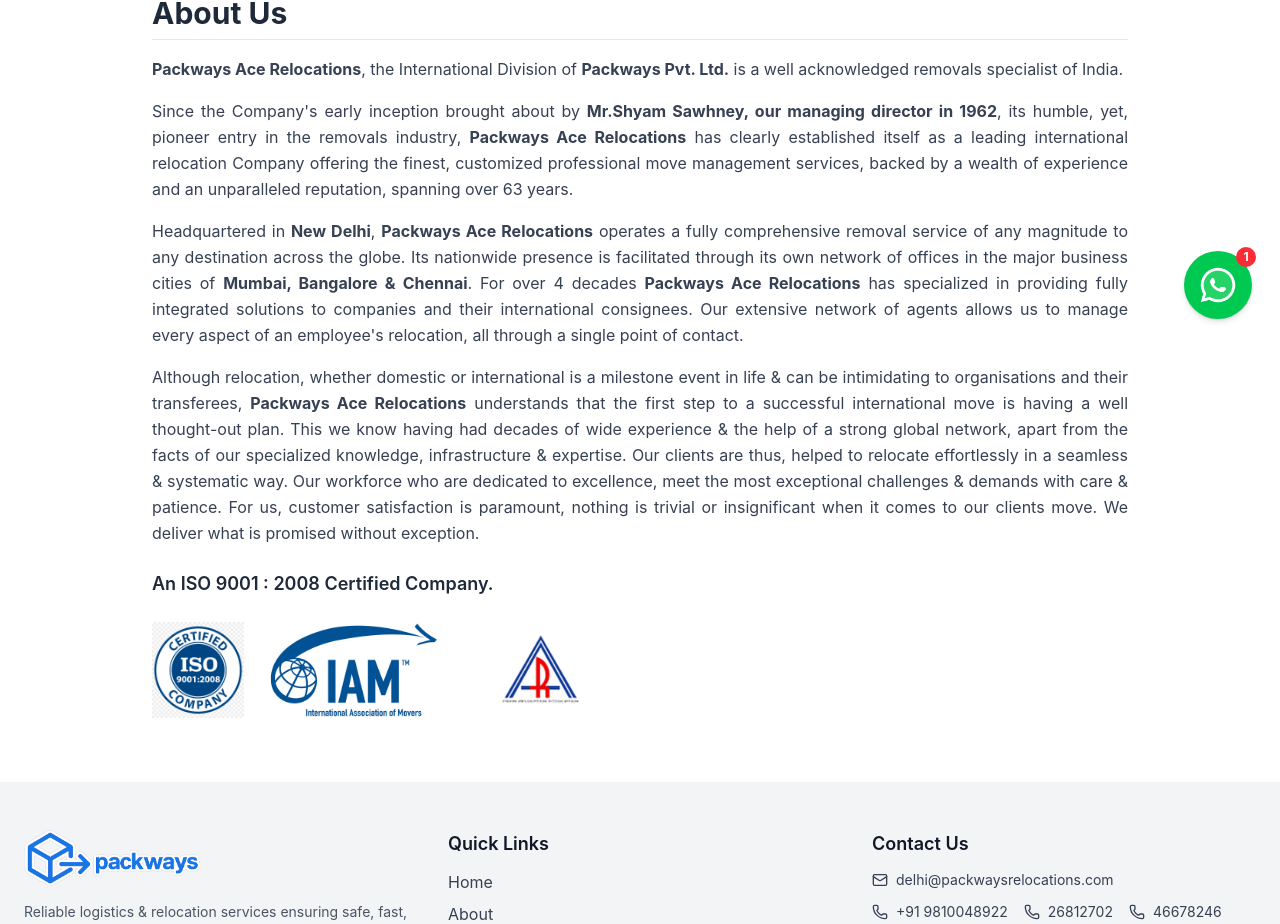
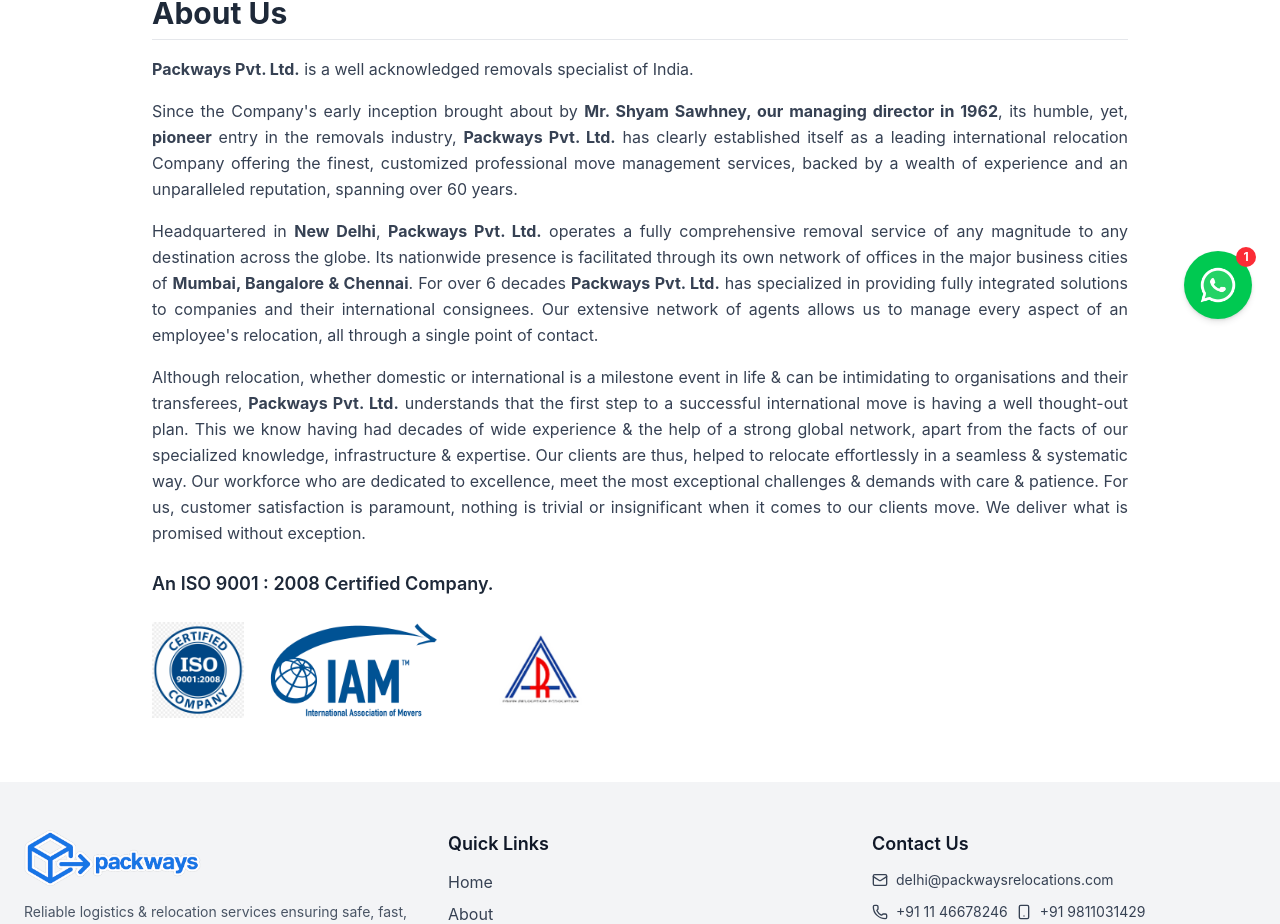
Before and after one commit to Kk-0010/packways, a React (Vite) app in the folder client/: page /about in a window 1280 px wide. Shown: the part 453-1377 px from the top of the page. Built offline with nearby package versions, Linux system fonts and the light colour scheme.

Commit message:
Content Update

```diff
--- a/client/src/components/Footer/Footer.jsx
+++ b/client/src/components/Footer/Footer.jsx
@@ -3,6 +3,7 @@
 import {
   Mail,
   Phone,
+  Smartphone,
   MapPin,
   Linkedin,
   Twitter,
@@ -81,12 +82,26 @@
                 {FOOTER_CONTACTS.email}
               </Link>
             </li>
-            <li className="flex flex-wrap gap-4">
-              {FOOTER_CONTACTS.phones.map((phone, index) => (
-                <div key={index} className="flex items-center gap-2">
-                  <Phone size={16} />
-                  <Link to={`tel:${phone}`} className="hover:text-blue-600">
-                    {phone}
+            <li className="flex flex-wrap gap-2">
+              {/* Telephone Numbers */}
+              {FOOTER_CONTACTS.phones.map((tel, index) => (
+                <div key={`tel-${index}`} className="flex items-center gap-2">
+                  <Phone size={16} /> {/* Landline Icon */}
+                  <Link to={`tel:${tel}`} className="hover:text-blue-600">
+                    {tel}
+                  </Link>
+                </div>
+              ))}
+
+              {/* Mobile Numbers */}
+              {FOOTER_CONTACTS.mobiles.map((mobile, index) => (
+                <div
+                  key={`mobile-${index}`}
+                  className="flex items-center gap-2"
+                >
+                  <Smartphone size={16} /> {/* Mobile Icon */}
+                  <Link to={`tel:${mobile}`} className="hover:text-blue-600">
+                    {mobile}
                   </Link>
                 </div>
               ))}
--- a/client/src/constants.js
+++ b/client/src/constants.js
@@ -1,5 +1,15 @@
 import { Avatar, AvatarImage } from "@radix-ui/react-avatar";
-import { Phone, Smartphone, Mail, Globe, MapPin,Linkedin, Twitter, Facebook, Instagram } from "lucide-react";
+import {
+  Phone,
+  Smartphone,
+  Mail,
+  Globe,
+  MapPin,
+  Linkedin,
+  Twitter,
+  Facebook,
+  Instagram,
+} from "lucide-react";
 import ISOLogo from "./assets/aboutUs/iso-logo.jpg";
 import IAMLogo from "./assets/aboutUs/iam-logo.png";
 import ARALogo from "./assets/aboutUs/ara-logo.png";
@@ -314,7 +324,6 @@
     feedback:
       "Excellent job. It was executed very well & the staff was very helpful & courteous.",
   },
-
 ];
 
 // FOOTER CONSTANTS
@@ -329,7 +338,8 @@
 // Contact Details
 export const FOOTER_CONTACTS = {
   email: "delhi@packwaysrelocations.com",
-  phones: ["+91 9810048922", "26812702", "46678246"],
+  phones: ["+91 11 46678246"], // Landline (Telephone)
+  mobiles: ["+91 9811031429", "+91 9810014196", "+91 9810017395"], // Mobile Numbers
   address:
     "B - 275, Okhla Industrial Area, Phase-I New Delhi - 110 020 [INDIA]",
 };
@@ -352,12 +362,13 @@
     mobile: "+91 9810048922",
     email: "delhi@packwaysrelocations.com",
     website: "www.packwaysrelocations.com",
-    note: "All Rates Enquiries Should be Directed to Our Corporate Office In New Delhi Irrespective Of Origin/ Destination Of Shipment In India."
+    note: "All Rates Enquiries Should be Directed to Our Corporate Office In New Delhi Irrespective Of Origin/ Destination Of Shipment In India.",
   },
   {
     city: "MUMBAI",
     company: "Packways Pvt. Ltd.",
-    address: "C 5, Ansa Industrial Estate, Saki Vihar Road, Andheri (East), Mumbai 400072",
+    address:
+      "C 5, Ansa Industrial Estate, Saki Vihar Road, Andheri (East), Mumbai 400072",
     tel: "(91-22) 28473064",
     mobile: "+91 9619343155",
     email: "mumbai@packwaysrelocations.com",
--- a/client/src/pages/About/About.jsx
+++ b/client/src/pages/About/About.jsx
@@ -23,48 +23,50 @@
 
         {/* Paragraphs */}
         <p className="text-justify text-gray-700 leading-relaxed mb-4">
-          <strong>Packways Ace Relocations</strong>, the International Division
-          of <strong>Packways Pvt. Ltd.</strong> is a well acknowledged removals
-          specialist of India.
+          <span className="font-bold">Packways Pvt. Ltd.</span> is a well
+          acknowledged removals specialist of India.
         </p>
 
         <p className="text-justify text-gray-700 leading-relaxed mb-4">
           Since the Company's early inception brought about by{" "}
-          <strong>Mr.Shyam Sawhney, our managing director in 1962</strong>, its
-          humble, yet, pioneer entry in the removals industry,{" "}
-          <strong>Packways Ace Relocations</strong> has clearly established
-          itself as a leading international relocation Company offering the
-          finest, customized professional move management services, backed by a
-          wealth of experience and an unparalleled reputation, spanning over 63
-          years.
+          <span className="font-bold">
+            Mr. Shyam Sawhney, our managing director in 1962
+          </span>
+          , its humble, yet, <span className="font-bold">pioneer</span> entry in
+          the removals industry,{" "}
+          <span className="font-bold">Packways Pvt. Ltd.</span> has clearly
+          established itself as a leading international relocation Company
+          offering the finest, customized professional move management services,
+          backed by a wealth of experience and an unparalleled reputation,
+          spanning over 60 years.
         </p>
 
         <p className="text-justify text-gray-700 leading-relaxed mb-4">
-          Headquartered in <strong>New Delhi</strong>,{" "}
-          <strong>Packways Ace Relocations</strong> operates a fully
+          Headquartered in <span className="font-bold">New Delhi</span>,{" "}
+          <span className="font-bold">Packways Pvt. Ltd.</span> operates a fully
           comprehensive removal service of any magnitude to any destination
           across the globe. Its nationwide presence is facilitated through its
           own network of offices in the major business cities of{" "}
-          <strong>Mumbai, Bangalore & Chennai</strong>. For over 4 decades{" "}
-          <strong>Packways Ace Relocations</strong> has specialized in providing
-          fully integrated solutions to companies and their international
-          consignees. Our extensive network of agents allows us to manage every
-          aspect of an employee's relocation, all through a single point of
-          contact.
+          <span className="font-bold">Mumbai, Bangalore & Chennai</span>. For
+          over 6 decades <span className="font-bold">Packways Pvt. Ltd.</span>{" "}
+          has specialized in providing fully integrated solutions to companies
+          and their international consignees. Our extensive network of agents
+          allows us to manage every aspect of an employee's relocation, all
+          through a single point of contact.
         </p>
 
         <p className="text-justify text-gray-700 leading-relaxed mb-4">
           Although relocation, whether domestic or international is a milestone
           event in life & can be intimidating to organisations and their
-          transferees, <strong>Packways Ace Relocations</strong> understands
-          that the first step to a successful international move is having a
-          well thought-out plan. This we know having had decades of wide
-          experience & the help of a strong global network, apart from the facts
-          of our specialized knowledge, infrastructure & expertise. Our clients
-          are thus, helped to relocate effortlessly in a seamless & systematic
-          way. Our workforce who are dedicated to excellence, meet the most
-          exceptional challenges & demands with care & patience. For us,
-          customer satisfaction is paramount, nothing is trivial or
+          transferees, <span className="font-bold">Packways Pvt. Ltd.</span>{" "}
+          understands that the first step to a successful international move is
+          having a well thought-out plan. This we know having had decades of
+          wide experience & the help of a strong global network, apart from the
+          facts of our specialized knowledge, infrastructure & expertise. Our
+          clients are thus, helped to relocate effortlessly in a seamless &
+          systematic way. Our workforce who are dedicated to excellence, meet
+          the most exceptional challenges & demands with care & patience. For
+          us, customer satisfaction is paramount, nothing is trivial or
           insignificant when it comes to our clients move. We deliver what is
           promised without exception.
         </p>
```
